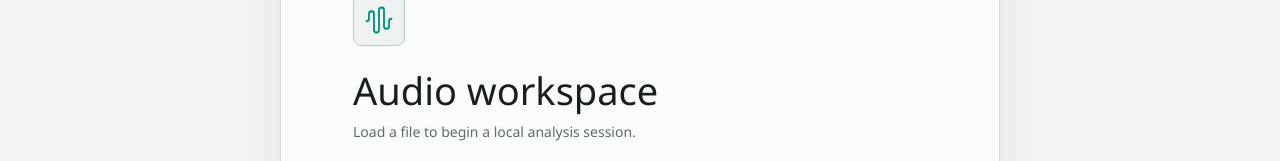
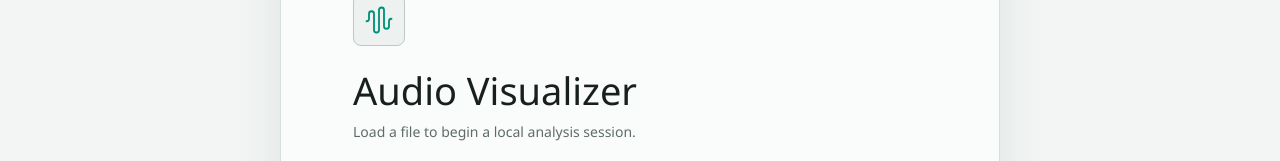
Before and after one commit to alkinum/audio-visualizer, a SvelteKit app: page / in a window 1280 px wide. Shown: the part 288-449 px from the top of the page. Built offline with nearby package versions, Linux system fonts and the light colour scheme.

Commit message:
fix:   rename empty workspace heading

```diff
--- a/src/routes/+page.svelte
+++ b/src/routes/+page.svelte
@@ -254,7 +254,7 @@
           <span class="empty-icon" aria-hidden="true">
             <AudioWaveform size={30} strokeWidth={1.45} />
           </span>
-          <h1 id="open-file-title">Audio workspace</h1>
+          <h1 id="open-file-title">Audio Visualizer</h1>
           <p>Load a file to begin a local analysis session.</p>
         </div>
         <FileDropzone onSelect={handleFile} {busy} />
```
